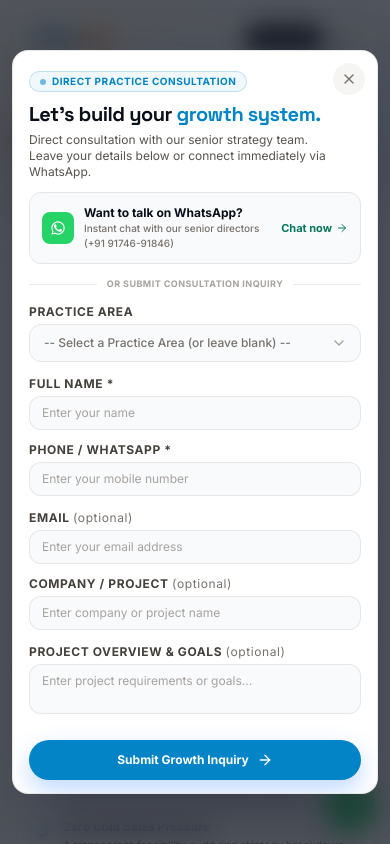
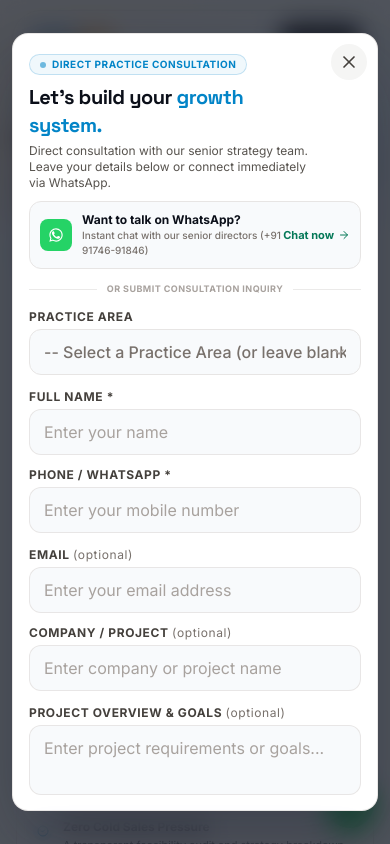
Before and after one commit to aryanbarota21235/CreateVerse, a Next.js app: page /contact in a window 390 px wide. Both pictures are taken after a click on the button "ENQUIRE". Shown: the top 844 px of the page. Built offline with nearby package versions, Linux system fonts and the light colour scheme.

Commit message:
fix: remove mobile menu bar, optimize enquiry modal and lead form for mobile, and eliminate mobile blinking and scroll pop-in

```diff
--- a/src/app/globals.css
+++ b/src/app/globals.css
@@ -3,12 +3,20 @@
 @tailwind utilities;
 
 @layer base {
+  * {
+    -webkit-tap-highlight-color: transparent;
+  }
   html {
     scroll-behavior: smooth;
+    -webkit-text-size-adjust: 100%;
   }
   body {
     @apply bg-paper text-ink antialiased;
     color: #0B0F19;
+    -webkit-font-smoothing: antialiased;
+    -moz-osx-font-smoothing: grayscale;
+    -webkit-backface-visibility: hidden;
+    backface-visibility: hidden;
   }
   *:not(input):not(textarea):not([contenteditable="true"]) {
     caret-color: transparent;
--- a/src/components/enquiry-modal.tsx
+++ b/src/components/enquiry-modal.tsx
@@ -177,7 +177,7 @@ function matchService(inputName?: string): string {
 }
 
 const inputCls =
-  "w-full rounded-xl border border-stone-200/90 bg-[#F8FAFC] px-3 py-2 sm:px-3.5 sm:py-2.5 text-xs sm:text-sm text-ink placeholder:text-stone-400 outline-none transition-all focus:border-accent focus:bg-white focus:ring-2 focus:ring-accent/15 font-normal";
+  "w-full rounded-xl border border-stone-200/90 bg-[#F8FAFC] px-3.5 py-2.5 sm:px-3.5 sm:py-2.5 text-base sm:text-sm text-ink placeholder:text-stone-400 outline-none transition-all focus:border-accent focus:bg-white focus:ring-2 focus:ring-accent/15 font-normal";
 
 export default function EnquiryModal() {
   const { isOpen, closeEnquiry, selectedService } = useEnquiry();
@@ -283,13 +283,13 @@ export default function EnquiryModal() {
             transition={{ duration: 0.24, ease: [0.22, 1, 0.36, 1] }}
             className="relative w-full max-w-xl overflow-hidden rounded-2xl sm:rounded-3xl border border-stone-200/90 bg-white shadow-[0_30px_70px_rgba(15,23,42,0.28)] z-10 my-auto"
           >
-            {/* Executive Close Button */}
+            {/* Executive Close Button - Highly Accessible on Mobile */}
             <button
               onClick={closeEnquiry}
-              className="absolute right-3 top-3 z-20 flex h-8 w-8 sm:h-9 sm:w-9 items-center justify-center rounded-full bg-stone-100 text-stone-500 transition-all hover:bg-ink hover:text-white sm:right-6 sm:top-6"
+              className="pressable absolute right-2.5 top-2.5 z-20 flex h-9 w-9 sm:h-9 sm:w-9 items-center justify-center rounded-full bg-stone-100 active:bg-stone-200 text-stone-700 sm:text-stone-500 transition-all hover:bg-ink hover:text-white sm:right-6 sm:top-6 shadow-xs"
               aria-label="Close modal"
             >
-              <X className="h-4 w-4" />
+              <X className="h-5 w-5 sm:h-4 sm:w-4" />
             </button>
 
             {submitted ? (
@@ -317,9 +317,9 @@ export default function EnquiryModal() {
               </div>
             ) : (
               /* High-End, Decluttered Intake Form */
-              <div className="p-4 sm:p-8 md:p-9 max-h-[88vh] overflow-y-auto">
+              <div className="p-4 sm:p-8 md:p-9 max-h-[92vh] sm:max-h-[88vh] overflow-y-auto overscroll-contain">
                 {/* Header */}
-                <div className="pr-8">
+                <div className="pr-12 sm:pr-8">
                   <div className="inline-flex items-center gap-1.5 sm:gap-2 rounded-full border border-accent/20 bg-accent/[0.06] px-2.5 py-0.5 sm:px-3 sm:py-1 text-[10px] sm:text-[11px] font-bold uppercase tracking-wider text-accent">
                     <span className="h-1.5 w-1.5 rounded-full bg-accent animate-pulse" />
                     <span>Direct Practice Consultation</span>
@@ -347,7 +347,7 @@ export default function EnquiryModal() {
                   href={site.whatsappUrl}
                   target="_blank"
                   rel="noopener noreferrer"
-                  className="group mt-3 sm:mt-4 flex items-center justify-between rounded-xl sm:rounded-2xl border border-stone-200 bg-[#F8FAFC] p-3 sm:px-4 sm:py-3 transition-all hover:border-[#25D366]/50 hover:bg-[#25D366]/5"
+                  className="group mt-2.5 sm:mt-4 flex items-center justify-between rounded-xl sm:rounded-2xl border border-stone-200 bg-[#F8FAFC] p-2.5 sm:px-4 sm:py-3 transition-all hover:border-[#25D366]/50 hover:bg-[#25D366]/5"
                 >
                   <div className="flex items-center gap-2.5 sm:gap-3">
                     <span className="flex h-8 w-8 sm:h-9 sm:w-9 shrink-0 items-center justify-center rounded-lg sm:rounded-xl bg-[#25D366] text-white shadow-xs">
@@ -391,7 +391,7 @@ export default function EnquiryModal() {
                       <select
                         value={service}
                         onChange={(e) => setService(e.target.value)}
-                        className={`w-full appearance-none rounded-xl border px-3.5 py-2.5 text-xs sm:text-sm font-medium transition-all focus:border-accent focus:bg-white focus:outline-none focus:ring-2 focus:ring-accent/15 ${
+                        className={`w-full appearance-none rounded-xl border px-3.5 py-2.5 text-base sm:text-sm font-medium transition-all focus:border-accent focus:bg-white focus:outline-none focus:ring-2 focus:ring-accent/15 ${
                           service
                             ? "border-stone-300 bg-white text-ink font-semibold"
                             : "border-stone-200 bg-[#F8FAFC] text-stone-500"
--- a/src/components/lead-form.tsx
+++ b/src/components/lead-form.tsx
@@ -6,7 +6,7 @@ import { services } from "@/lib/services";
 import { saveEnquiry } from "@/lib/admin-store";
 
 const inputCls =
-  "w-full rounded-xl border border-stone-200 bg-[#F8FAFC] px-3.5 py-3 sm:px-4 sm:py-3.5 text-xs sm:text-sm text-ink placeholder:text-ink/40 outline-none transition-all focus:border-accent focus:bg-white focus:ring-2 focus:ring-accent/15 font-medium";
+  "w-full rounded-xl border border-stone-200 bg-[#F8FAFC] px-3.5 py-2.5 sm:px-4 sm:py-3.5 text-base sm:text-sm text-ink placeholder:text-ink/40 outline-none transition-all focus:border-accent focus:bg-white focus:ring-2 focus:ring-accent/15 font-medium";
 
 export default function LeadForm({
   compact = false,
@@ -65,7 +65,7 @@ export default function LeadForm({
 
   const containerCls = embedded
     ? `text-ink ${className}`
-    : `rounded-2xl sm:rounded-3xl border border-stone-200 bg-white p-5 sm:p-8 shadow-xl sm:shadow-2xl text-ink ${className}`;
+    : `rounded-2xl sm:rounded-3xl border border-stone-200 bg-white p-4 sm:p-8 shadow-xl sm:shadow-2xl text-ink ${className}`;
 
   return (
     <form onSubmit={onSubmit} className={containerCls}>
--- a/src/components/navbar.tsx
+++ b/src/components/navbar.tsx
@@ -4,15 +4,12 @@ import Image from "next/image";
 import Link from "next/link";
 import { usePathname } from "next/navigation";
 import { useEffect, useState } from "react";
-import { motion, AnimatePresence } from "framer-motion";
-import { Menu, X, ArrowUpRight } from "lucide-react";
+import { ArrowUpRight } from "lucide-react";
 import { site } from "@/lib/site";
 import { useEnquiry } from "@/context/enquiry-context";
-import { WhatsAppIcon } from "@/components/whatsapp-icon";
 
 export default function Navbar() {
   const [scrolled, setScrolled] = useState(false);
-  const [open, setOpen] = useState(false);
   const pathname = usePathname();
   const { openEnquiry } = useEnquiry();
 
@@ -24,8 +21,6 @@ export default function Navbar() {
     window.addEventListener("scroll", onScroll, { passive: true });
     return () => window.removeEventListener("scroll", onScroll);
   }, []);
-
-  useEffect(() => setOpen(false), [pathname]);
 
   if (pathname?.startsWith("/admin")) {
     return null;
@@ -97,76 +92,16 @@ export default function Navbar() {
           </button>
         </div>
 
-        {/* Mobile Buttons */}
-        <div className="flex items-center gap-1.5 sm:hidden">
+        {/* Mobile Action Button (Enquire Only) */}
+        <div className="flex items-center sm:hidden">
           <button
             onClick={() => openEnquiry()}
-            className="pressable rounded-full bg-ink px-3 py-1.5 text-[11px] font-bold uppercase tracking-wider text-white shadow-xs"
+            className="pressable rounded-full bg-ink px-3.5 py-1.5 text-[11px] font-bold uppercase tracking-wider text-white shadow-xs"
           >
             Enquire
           </button>
-          <button
-            className="pressable flex h-8 w-8 items-center justify-center rounded-full border border-paper-line bg-white text-ink shadow-xs"
-            onClick={() => setOpen((v) => !v)}
-            aria-label={open ? "Close menu" : "Open menu"}
-          >
-            {open ? <X className="h-4 w-4" /> : <Menu className="h-4 w-4" />}
-          </button>
         </div>
       </div>
-
-      {/* Mobile Menu Dropdown */}
-      <AnimatePresence>
-        {open && (
-          <motion.div
-            initial={{ opacity: 0, scale: 0.96, y: -8 }}
-            animate={{ opacity: 1, scale: 1, y: 0 }}
-            exit={{ opacity: 0, scale: 0.96, y: -8 }}
-            transition={{ duration: 0.22, ease: [0.22, 1, 0.36, 1] }}
-            className="pointer-events-auto mt-2 max-w-sm mx-auto overflow-hidden rounded-2xl border border-stone-200/90 bg-white/98 backdrop-blur-2xl md:hidden px-4 py-5 shadow-2xl"
-            aria-label="Mobile navigation"
-          >
-            <div className="flex flex-col gap-1.5">
-              <div className="mb-1 flex items-center justify-between border-b border-stone-200 pb-2.5">
-                <span className="text-[11px] font-bold uppercase tracking-wider text-ink/75">Navigation</span>
-              </div>
-              {site.nav.map((item) => (
-                <Link
-                  key={item.href}
-                  href={item.href}
-                  prefetch={true}
-                  onClick={() => setOpen(false)}
-                  className="rounded-xl px-3 py-2 text-xs font-bold uppercase tracking-wider text-ink transition-colors hover:bg-[#F8FAFC] hover:text-accent"
-                >
-                  {item.label}
-                </Link>
-              ))}
-
-              <div className="mt-2 pt-2.5 border-t border-stone-200 flex flex-col gap-2">
-                <button
-                  onClick={() => {
-                    setOpen(false);
-                    openEnquiry();
-                  }}
-                  className="flex items-center justify-center gap-2 rounded-xl bg-ink px-4 py-2.5 text-xs font-bold uppercase tracking-wider text-white shadow-sm"
-                >
-                  Enquire Now <ArrowUpRight className="h-3.5 w-3.5" />
-                </button>
-
-                <a
-                  href={site.whatsappUrl}
-                  target="_blank"
-                  rel="noopener noreferrer"
-                  className="flex items-center justify-center gap-2 rounded-xl bg-[#25D366] px-4 py-2.5 text-xs font-bold uppercase tracking-wider text-white shadow-sm"
-                >
-                  <WhatsAppIcon className="h-4 w-4 text-white" />
-                  Chat on WhatsApp
-                </a>
-              </div>
-            </div>
-          </motion.div>
-        )}
-      </AnimatePresence>
     </header>
   );
 }
--- a/src/components/reveal.tsx
+++ b/src/components/reveal.tsx
@@ -11,14 +11,14 @@ interface RevealProps {
   once?: boolean;
 }
 
-export default function Reveal({ children, delay = 0, y = 12, className, once = true }: RevealProps) {
+export default function Reveal({ children, delay = 0, y = 8, className, once = true }: RevealProps) {
   const reduce = useReducedMotion();
   return (
     <motion.div
       className={className}
       initial={{ opacity: 0, y: reduce ? 0 : y }}
       whileInView={{ opacity: 1, y: 0 }}
-      viewport={{ once, margin: "50px" }}
+      viewport={{ once, margin: "120px" }}
       transition={{ duration: 0.28, delay, ease: [0.21, 0.65, 0.35, 1] }}
     >
       {children}
@@ -40,7 +40,7 @@ export function Stagger({
       className={className}
       initial="hidden"
       whileInView="show"
-      viewport={{ once: true, margin: "50px" }}
+      viewport={{ once: true, margin: "120px" }}
       variants={{ hidden: {}, show: { transition: { staggerChildren: delayChildren } } }}
     >
       {children}
@@ -54,7 +54,7 @@ export function StaggerItem({ children, className }: { children: ReactNode; clas
     <motion.div
       className={className}
       variants={{
-        hidden: { opacity: 0, y: reduce ? 0 : 12 },
+        hidden: { opacity: 0, y: reduce ? 0 : 8 },
         show: { opacity: 1, y: 0, transition: { duration: 0.28, ease: [0.21, 0.65, 0.35, 1] } },
       }}
     >
```
